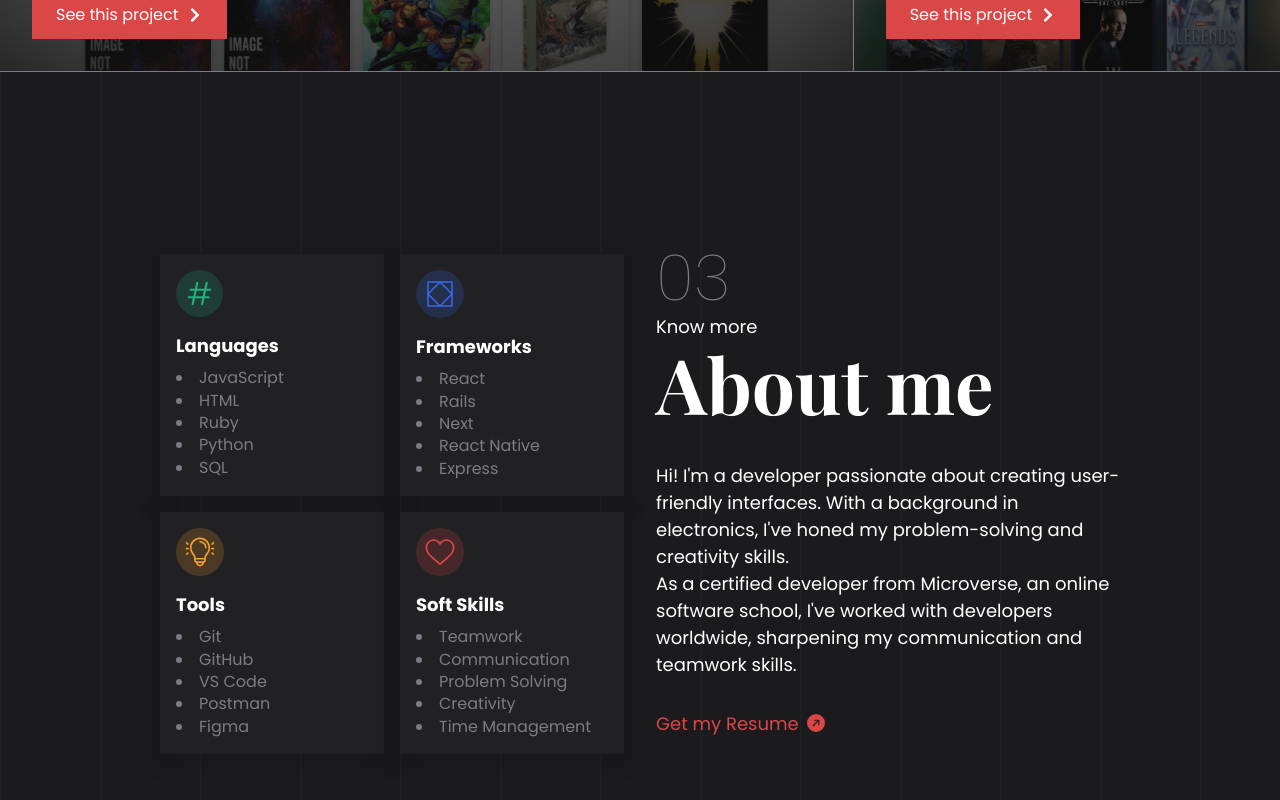
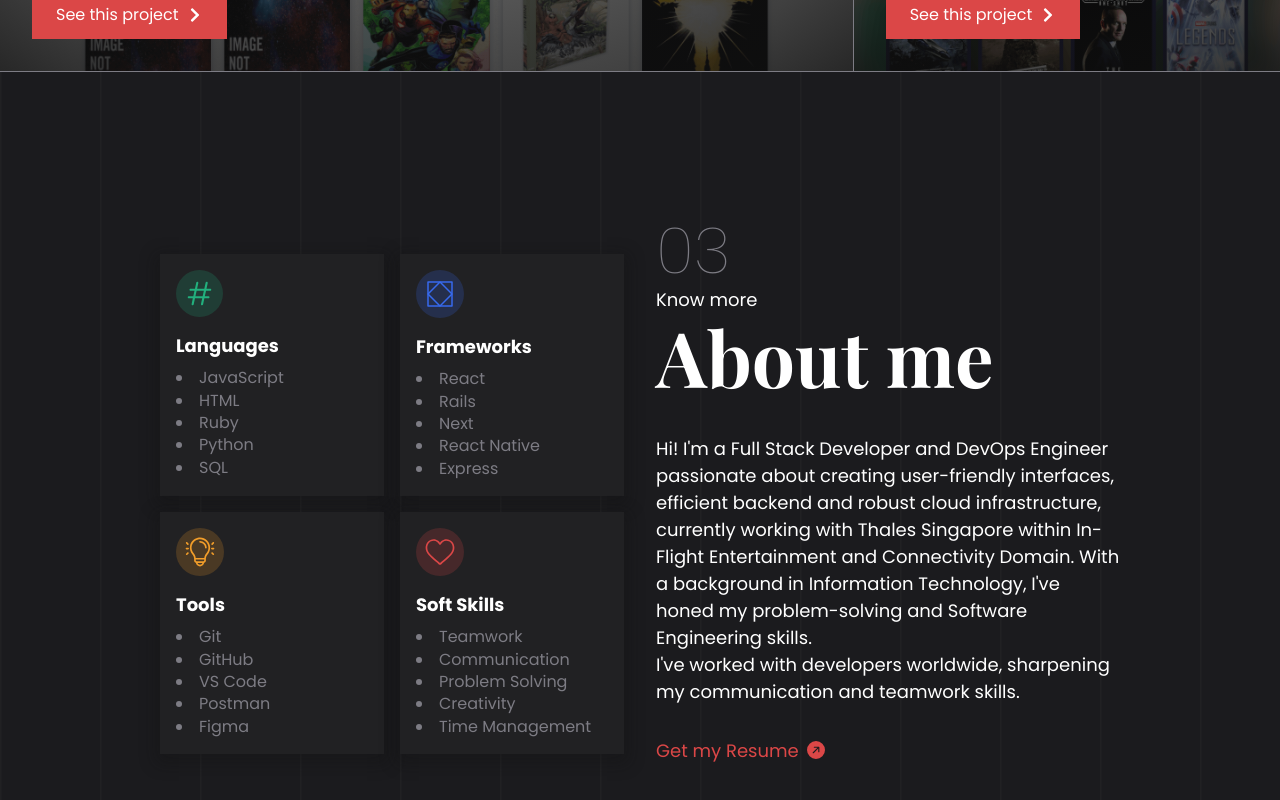
Before and after one commit to doracodder277/Portfolio, a Next.js app: page / in a window 1280 px wide. Shown: the part 1916-2716 px from the top of the page. Built offline with nearby package versions, Linux system fonts and the light colour scheme.

Commit message:
update about me

```diff
--- a/src/components/About.tsx
+++ b/src/components/About.tsx
@@ -28,11 +28,13 @@ const About: React.FC<Props> = ({ componentRef, isVisible }) => {
         </TextAnimation>
         <TextAnimation className={styles.about_me} type="fade_down" delay={0}>
           <p>
-            Hi! I&#39;m a developer passionate about creating user-friendly interfaces.
-            With a background in electronics,
-            I&#39;ve honed my problem-solving and creativity skills.
+            Hi! I&#39;m a Full Stack Developer and DevOps Engineer passionate about creating
+            user-friendly interfaces, efficient backend and robust cloud infrastructure,
+            currently working with Thales Singapore within
+            In-Flight Entertainment and Connectivity Domain. With a background in
+            Information Technology, I&#39;ve honed my problem-solving and
+            Software Engineering skills.
             <br />
-            As a certified developer from Microverse, an online software school,
             I&#39;ve worked with developers worldwide,
             sharpening my communication and teamwork skills.
           </p>
--- a/src/components/Contact.tsx
+++ b/src/components/Contact.tsx
@@ -63,34 +63,37 @@ const Contact: React.FC<Props> = ({ componentRef, variant, isVisible }) => {
           Don&#39;t hesitate to reach out - let&#39;s make something cool together!
         </p>
       </TextAnimation>
-      <Formik initialValues={initialValues} validationSchema={validationSchema} onSubmit={onSubmit}>
-        {({ isSubmitting }) => (
-          <Form className={styles.form}>
-            <div className={styles.input_container}>
-              <label className={styles.label} htmlFor="name">Your name</label>
-              <Field type="text" id="name" name="name" className={styles.input} />
-              <span className={styles.error}>
-                <ErrorMessage name="name" />
-              </span>
-            </div>
-            <div className={styles.input_container}>
-              <label className={styles.label} htmlFor="email">Your email</label>
-              <Field type="email" id="email" name="email" className={styles.input} />
-              <span className={styles.error}>
-                <ErrorMessage name="email" />
-              </span>
-            </div>
-            <div className={styles.area_container}>
-              <label className={styles.label} htmlFor="message">Your message</label>
-              <Field as="textarea" id="message" name="message" className={styles.textarea} maxLength="501" />
-              <span className={styles.error}>
-                <ErrorMessage name="message" />
-              </span>
-            </div>
-            <button className={`button ${styles.button}`} type="submit" disabled={isSubmitting}>Send</button>
-          </Form>
-        )}
-      </Formik>
+{/* <Formik initialValues={initialValues} validationSchema={validationSchema}
+onSubmit={onSubmit}> */}
+{/*  {({ isSubmitting }) => ( */}
+{/*    <Form className={styles.form}> */}
+{/*      <div className={styles.input_container}> */}
+{/*        <label className={styles.label} htmlFor="name">Your name</label> */}
+{/*        <Field type="text" id="name" name="name" className={styles.input} /> */}
+{/*        <span className={styles.error}> */}
+{/*          <ErrorMessage name="name" /> */}
+{/*        </span> */}
+{/*      </div> */}
+{/*      <div className={styles.input_container}> */}
+{/*        <label className={styles.label} htmlFor="email">Your email</label> */}
+{/*        <Field type="email" id="email" name="email" className={styles.input} /> */}
+{/*        <span className={styles.error}> */}
+{/*          <ErrorMessage name="email" /> */}
+{/*        </span> */}
+{/*      </div> */}
+{/*      <div className={styles.area_container}> */}
+{/*        <label className={styles.label} htmlFor="message">Your message</label> */}
+{/*        <Field as="textarea" id="message" name="message" className={styles.textarea}
+maxLength="501" /> */}
+{/*        <span className={styles.error}> */}
+{/*          <ErrorMessage name="message" /> */}
+{/*        </span> */}
+{/*      </div> */}
+{/*      <button className={`button ${styles.button}`} type="submit"
+disabled={isSubmitting}>Send</button> */}
+{/*    </Form> */}
+{/*  )} */}
+{/* </Formik> */}
       <ToastContainer
         position="bottom-left"
         autoClose={2500}
--- a/src/components/Hero.tsx
+++ b/src/components/Hero.tsx
@@ -1,5 +1,6 @@
 import React, { useEffect } from 'react';
 import Link from 'next/link';
+import Image from 'next/image';
 import styles from '@/styles/Hero.module.scss';
 import autoVisibilityToggler from '@/utils/autoVisibilityToggler';
 import socialLinks from '@/utils/socialLinks';
@@ -51,7 +52,7 @@ const Hero: React.FC<Props> = ({ componentRef, variant, isVisible }) => {
         <TextAnimation type="fade_left" className="blob" delay={3} >
             <section className={styles.photo_container}>
                 <section className={styles.photo_frame}>
-                    <img className={styles.photo_image} src="favicon.ico" alt="Your Photo"/>
+                    <Image className={styles.photo_image} src="/favicon.ico" alt="Your Photo" width={100} height={100}/>
                 </section>
             </section>
         </TextAnimation>
--- a/src/styles/index.scss
+++ b/src/styles/index.scss
@@ -219,9 +219,10 @@ p {
   position: absolute;
   background-color: $accent;
   border-radius: 50%;
-  width: 6rem;
-  height: 6rem;
+  width: 4rem;
+  height: 4rem;
   z-index: -10;
+  right: 20rem;
 }
 
 .hidden {
```
